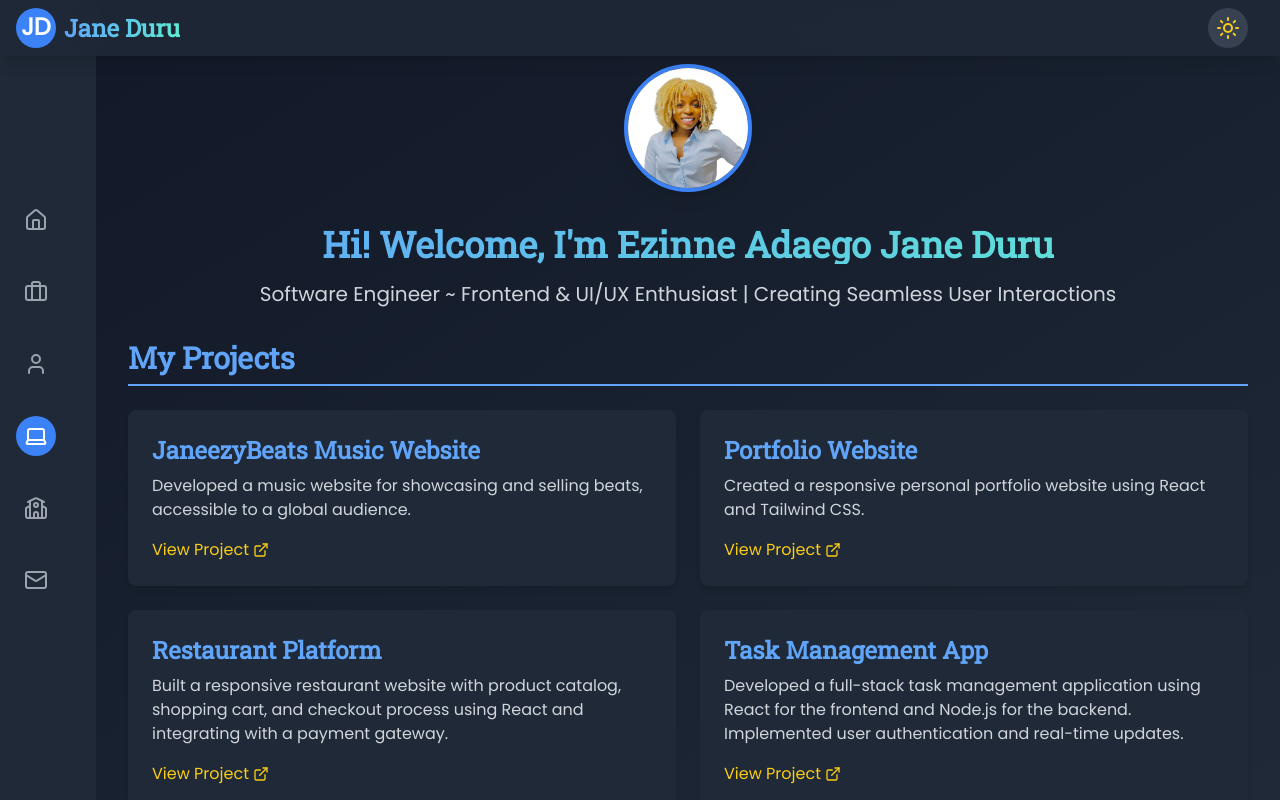
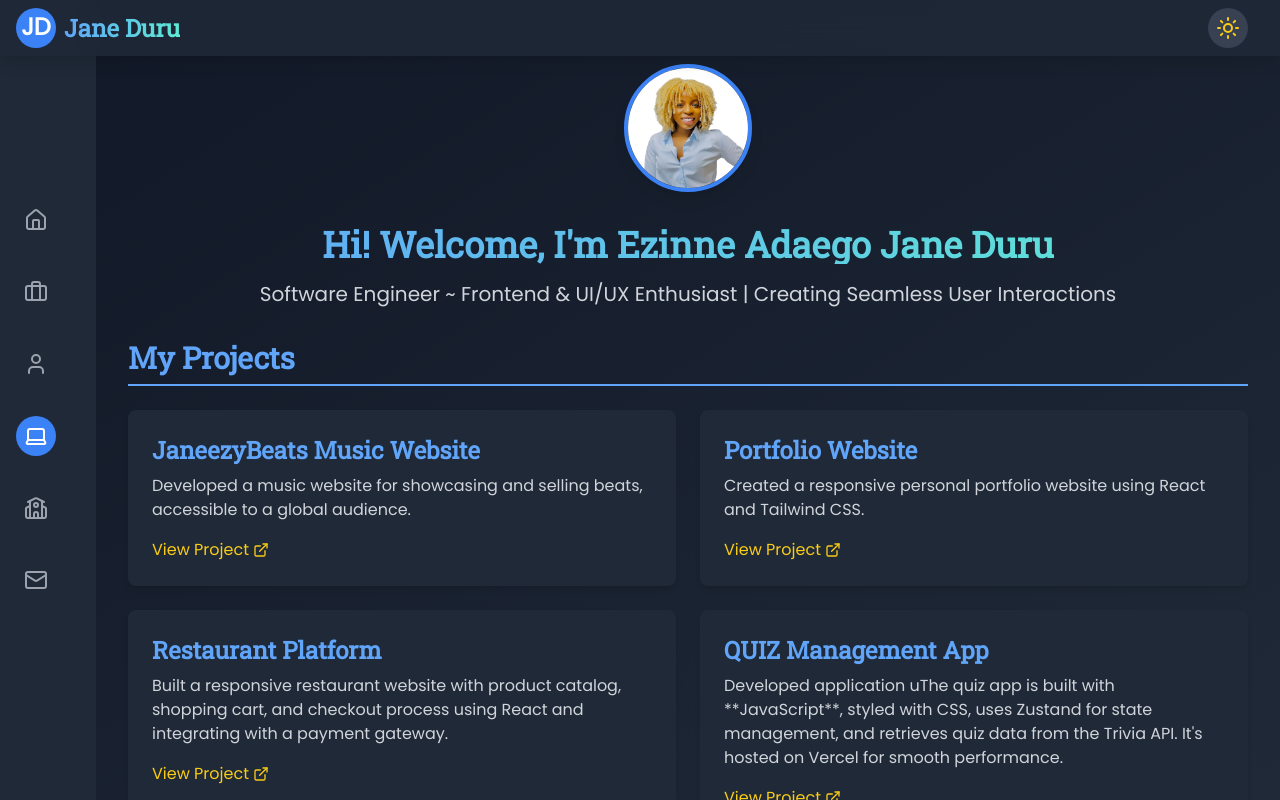
Before and after one commit to janeezy/React-Portfolio, a React (Create React App) app: page / in a window 1280 px wide. Both pictures are taken after a click on the button "Projects". Built offline with nearby package versions, Linux system fonts and the light colour scheme.

Commit message:
updated components

```diff
--- a/src/components/Portfolio.js
+++ b/src/components/Portfolio.js
@@ -268,7 +268,7 @@ const Portfolio = () => {
                 Built a responsive restaurant website with product catalog, shopping cart, and checkout process using React and integrating with a payment gateway.
               </p>
               <a
-                href="#"
+                href="https://resturantapp-mu.vercel.app"
                 className={`${theme === 'dark' ? 'text-yellow-400 hover:text-yellow-300' : 'text-blue-600 hover:text-blue-800'} inline-flex items-center transition-colors duration-300`}
               >
                 View Project <ExternalLink size={16} className="ml-1" />
@@ -278,12 +278,11 @@ const Portfolio = () => {
           theme={theme}
         />
         <Card
-          title="Task Management App"
+          title="QUIZ Management App"
           content={
             <>
               <p className={`mb-4 ${theme === 'dark' ? 'text-gray-300' : 'text-gray-700'}`}>
-                Developed a full-stack task management application using React for the frontend and Node.js for the backend. Implemented user authentication and real-time updates.
-              </p>
+                Developed  application uThe quiz app is built with **JavaScript**, styled with CSS, uses Zustand for state management, and retrieves quiz data from the Trivia API. It's hosted on Vercel for smooth performance.</p>
               <a
                 href="#"
                 className={`${theme === 'dark' ? 'text-yellow-400 hover:text-yellow-300' : 'text-blue-600 hover:text-blue-800'} inline-flex items-center transition-colors duration-300`}
@@ -302,7 +301,7 @@ const Portfolio = () => {
                 Built a responsive Student Hostel "Wakimi" booking website with React and integrating booking, with a payment gateway.
               </p>
               <a
-                href="#"
+                href="https://wakimi-hostel-updated.vercel.app"
                 className={`${theme === 'dark' ? 'text-yellow-400 hover:text-yellow-300' : 'text-blue-600 hover:text-blue-800'} inline-flex items-center transition-colors duration-300`}
               >
                 View Project <ExternalLink size={16} className="ml-1" />
```
